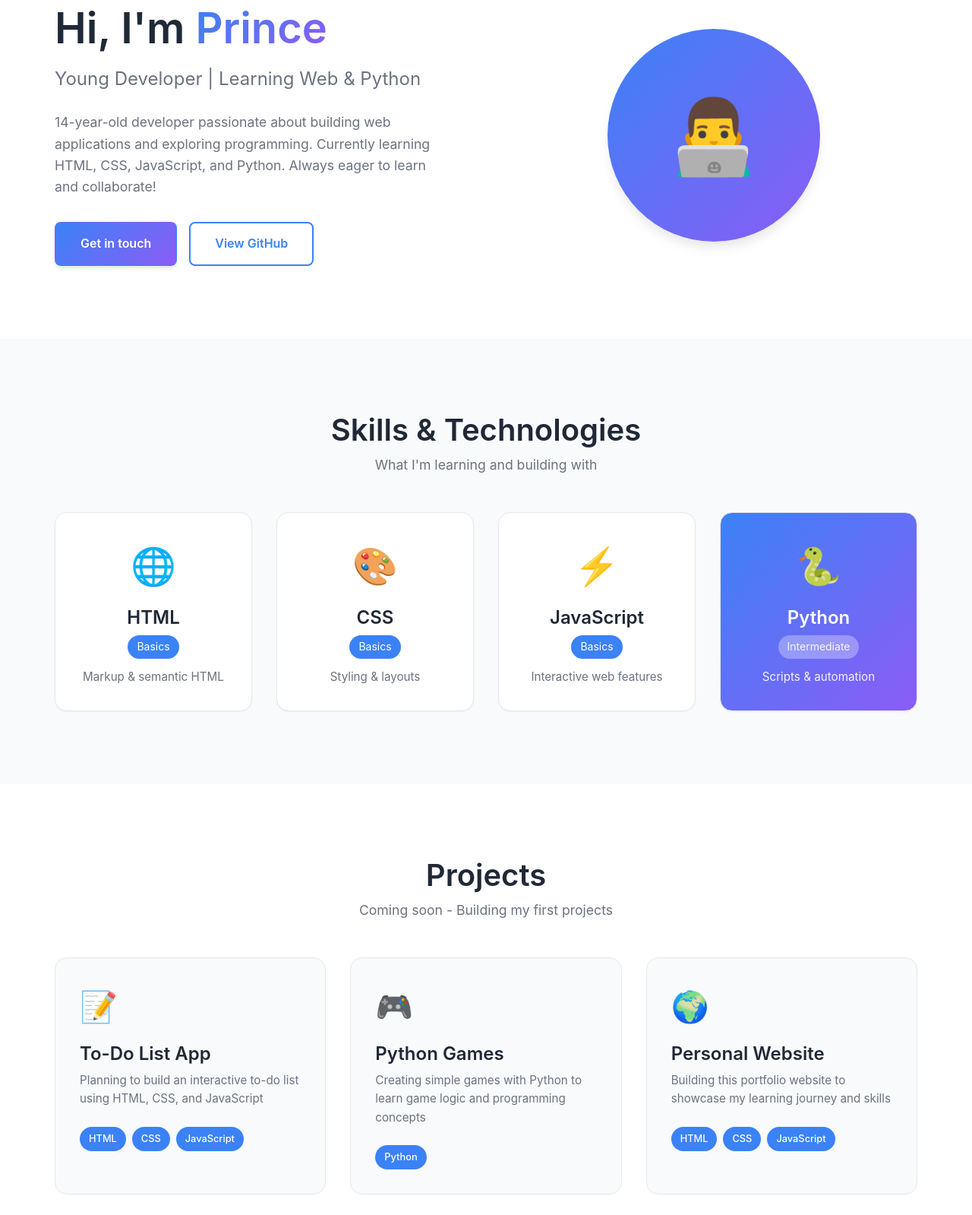
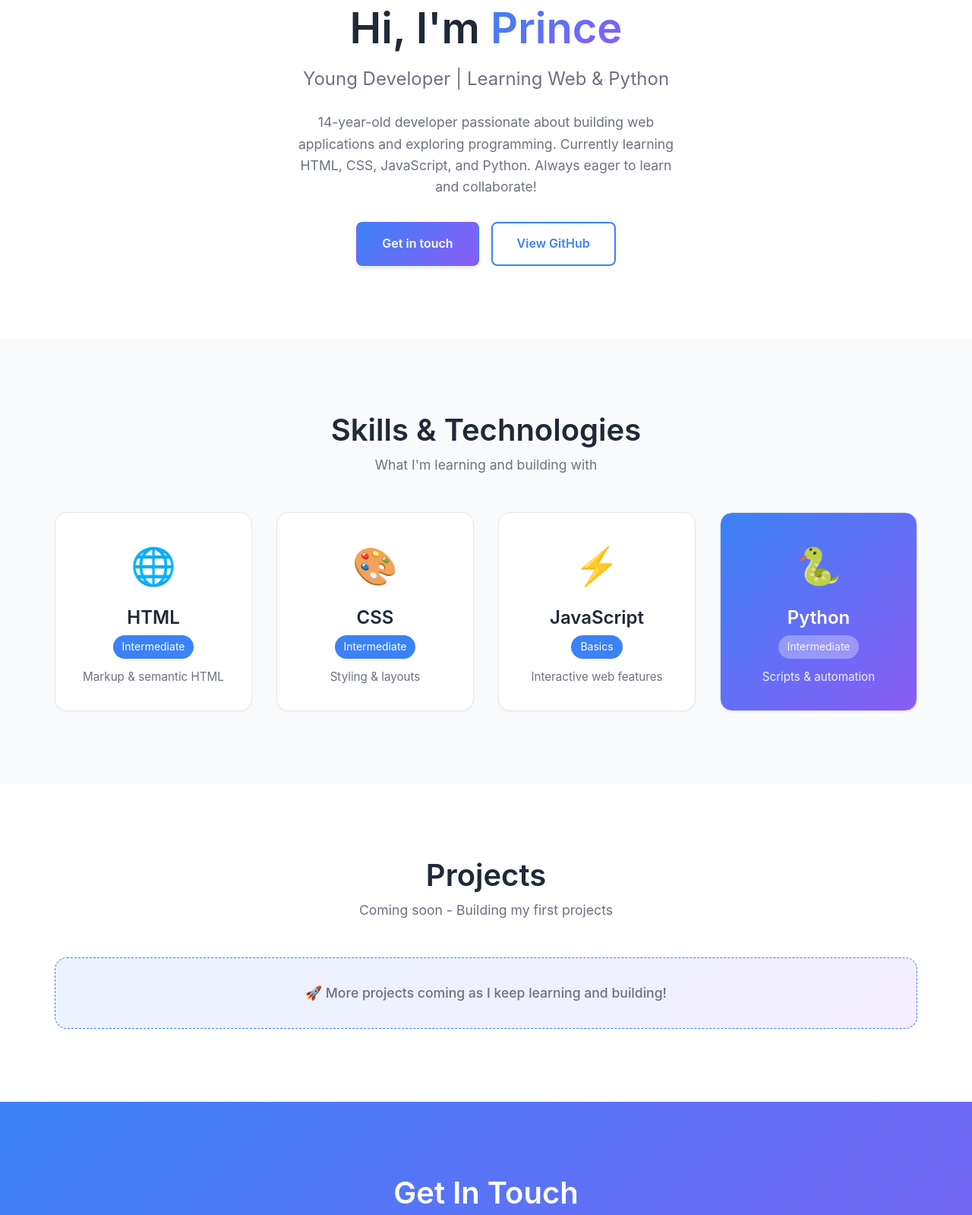
Before and after one commit to princecodes54/PrinceCodes-portfolio, a website: page index.html in a window 1280 px wide. Shown: the part 160-1759 px from the top of the page at 76% size. Drawn offline with Linux system fonts and the light colour scheme.

Commit message:
Add files via upload

```diff
--- a/index.html
+++ b/index.html
@@ -7,6 +7,7 @@
     <meta name="author" content="Prince">
     <title>Prince - Web Developer Portfolio</title>
     <link rel="stylesheet" href="style.css">
+    <link rel="icon" href="favicon.svg" type="image/svg+xml">
 </head>
 <body>
     <header>
@@ -43,9 +44,6 @@
                     <a href="https://github.com/princecodes54" class="btn btn-secondary" target="_blank">View GitHub</a>
                 </div>
             </div>
-            <div class="hero-image">
-                <div class="avatar-placeholder">👨‍💻</div>
-            </div>
         </section>
 
         <!-- Skills Section -->
@@ -58,14 +56,14 @@
                     <div class="skill-card">
                         <div class="skill-icon">🌐</div>
                         <h3>HTML</h3>
-                        <p class="skill-level">Basics</p>
+                        <p class="skill-level">Intermediate</p>
                         <p class="skill-desc">Markup & semantic HTML</p>
                     </div>
 
                     <div class="skill-card">
                         <div class="skill-icon">🎨</div>
                         <h3>CSS</h3>
-                        <p class="skill-level">Basics</p>
+                        <p class="skill-level">Intermediate</p>
                         <p class="skill-desc">Styling & layouts</p>
                     </div>
 
@@ -91,39 +89,6 @@
             <div class="container">
                 <h2 class="section-title">Projects</h2>
                 <p class="section-subtitle">Coming soon - Building my first projects</p>
-
-                <div class="projects-grid">
-                    <div class="project-card">
-                        <div class="project-icon">📝</div>
-                        <h3>To-Do List App</h3>
-                        <p>Planning to build an interactive to-do list using HTML, CSS, and JavaScript</p>
-                        <div class="project-tags">
-                            <span class="tag">HTML</span>
-                            <span class="tag">CSS</span>
-                            <span class="tag">JavaScript</span>
-                        </div>
-                    </div>
-
-                    <div class="project-card">
-                        <div class="project-icon">🎮</div>
-                        <h3>Python Games</h3>
-                        <p>Creating simple games with Python to learn game logic and programming concepts</p>
-                        <div class="project-tags">
-                            <span class="tag">Python</span>
-                        </div>
-                    </div>
-
-                    <div class="project-card">
-                        <div class="project-icon">🌍</div>
-                        <h3>Personal Website</h3>
-                        <p>Building this portfolio website to showcase my learning journey and skills</p>
-                        <div class="project-tags">
-                            <span class="tag">HTML</span>
-                            <span class="tag">CSS</span>
-                            <span class="tag">JavaScript</span>
-                        </div>
-                    </div>
-                </div>
 
                 <div class="coming-soon">
                     <p>🚀 More projects coming as I keep learning and building!</p>
--- a/style.css
+++ b/style.css
@@ -212,12 +212,12 @@ main {
 
 /* ==================== HERO SECTION ==================== */
 .hero {
-    display: grid;
-    grid-template-columns: 1fr 1fr;
-    gap: 4rem;
+    display: flex;
+    flex-direction: column;
     align-items: center;
+    text-align: center;
     padding: 6rem 2rem;
-    max-width: 1200px;
+    max-width: 800px;
     margin: 0 auto;
 }
 
@@ -241,7 +241,7 @@ main {
 
 .hero-description {
     font-size: 1.1rem;
-    margin-bottom: 2rem;
+    margin: 0 auto 2rem;
     max-width: 500px;
 }
 
@@ -249,30 +249,7 @@ main {
     display: flex;
     gap: 1rem;
     flex-wrap: wrap;
-}
-
-.hero-image {
-    display: flex;
     justify-content: center;
-    align-items: center;
-}
-
-.avatar-placeholder {
-    width: 280px;
-    height: 280px;
-    border-radius: 50%;
-    background: linear-gradient(135deg, var(--primary-color), var(--secondary-color));
-    display: flex;
-    align-items: center;
-    justify-content: center;
-    font-size: 6rem;
-    box-shadow: var(--shadow-lg);
-    animation: float 3s ease-in-out infinite;
-}
-
-@keyframes float {
-    0%, 100% { transform: translateY(0px); }
-    50% { transform: translateY(-20px); }
 }
 
 /* ==================== SECTIONS ==================== */
@@ -589,12 +566,6 @@ footer {
         gap: 2rem;
     }
 
-    .avatar-placeholder {
-        width: 200px;
-        height: 200px;
-        font-size: 4rem;
-    }
-
     .hero-buttons {
         flex-direction: column;
     }
@@ -658,11 +629,6 @@ footer {
         height: 45px;
     }
 
-    .avatar-placeholder {
-        width: 150px;
-        height: 150px;
-        font-size: 3rem;
-    }
 }
 
 /* ==================== DARK MODE SUPPORT ==================== */
@@ -673,10 +639,6 @@ footer {
         border-color: var(--border-color);
     }
 
-    .avatar-placeholder {
-        box-shadow: var(--shadow-lg);
-    }
-
     header {
         background: var(--bg-white);
     }
```
Also changed, not shown: favicon.svg (added).
